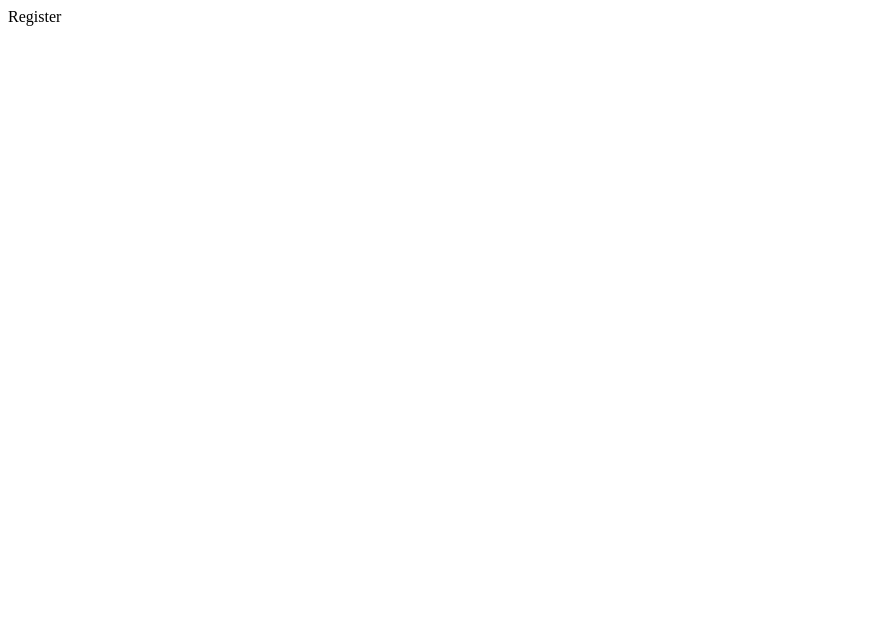
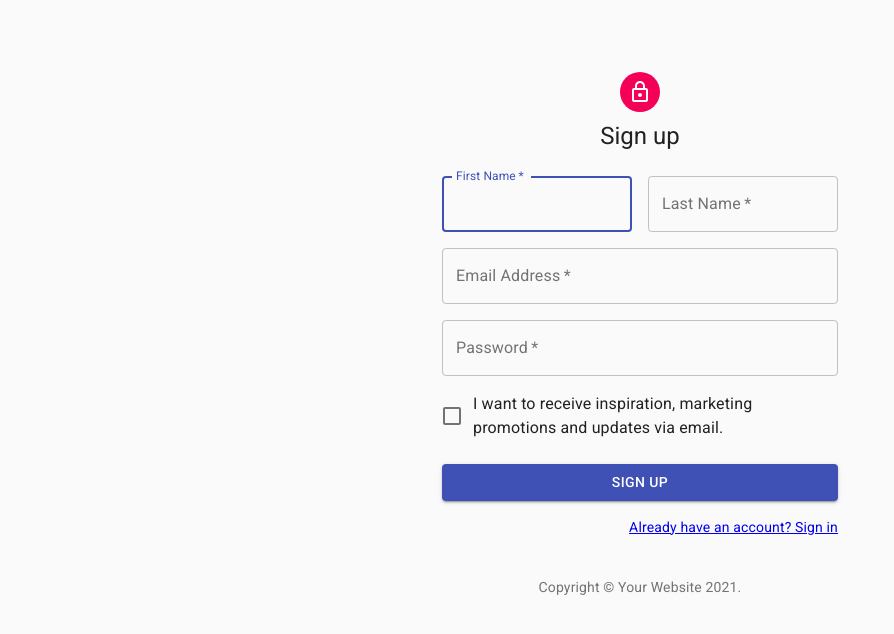
Before and after one commit to Codenity-team/condominium-fe, a React (Create React App) app: page /auth/register in a window 1280 px wide. Shown: the top 634 px of the page, without its empty margins (0-894 px from the left). Built offline with nearby package versions, Linux system fonts and the light colour scheme.

Commit message:
:construction: creation login and register screens

```diff
--- a/package.json
+++ b/package.json
@@ -4,6 +4,7 @@
   "private": true,
   "dependencies": {
     "@material-ui/core": "^4.11.3",
+    "@material-ui/icons": "^4.11.2",
     "@testing-library/jest-dom": "^5.11.4",
     "@testing-library/react": "^11.1.0",
     "@testing-library/user-event": "^12.1.10",
--- /dev/null
+++ b/src/components/Copyright.tsx
@@ -0,0 +1,15 @@
+import { Typography, Link } from '@material-ui/core'
+import React from 'react'
+
+export const Copyright = () => {
+    return (
+    <Typography variant="body2" color="textSecondary" align="center">
+      {'Copyright © '}
+      <Link color="inherit" href="https://material-ui.com/">
+        Your Website
+      </Link>{' '}
+      {new Date().getFullYear()}
+      {'.'}
+    </Typography>
+    )
+}
--- a/src/screens/auth/LoginScreen.tsx
+++ b/src/screens/auth/LoginScreen.tsx
@@ -1,9 +1,80 @@
 import React from 'react'
+import { Avatar, Button, Container, CssBaseline, FormControlLabel,
+    Grid, TextField, Typography, Link, Checkbox, Box  } from '@material-ui/core';
+import {LockOutlined } from '@material-ui/icons';
+import useStyleLogin from '../../styles/auth/LoginScreen-style';
+import { Copyright } from '../../components/Copyright';
+import { Link as LinkRoute} from 'react-router-dom';
+
 
 export const LoginScreen = () => {
+
+    const classes = useStyleLogin();
     return (
-        <div>
-            login
-        </div>
+        <Container component="main" maxWidth="xs">
+            <CssBaseline />
+            <div className={classes.paper}>
+                <Avatar className={classes.avatar}>
+                    <LockOutlined />
+                </Avatar>
+                <Typography component="h1" variant="h5">
+                    Sign in
+                </Typography>
+                <form className={classes.form} noValidate>
+                    <TextField
+                        variant="outlined"
+                        margin="normal"
+                        required
+                        fullWidth
+                        id="email"
+                        label="Email Address"
+                        name="email"
+                        autoComplete="email"
+                        autoFocus
+                    />
+                    <TextField
+                        variant="outlined"
+                        margin="normal"
+                        required
+                        fullWidth
+                        name="password"
+                        label="Password"
+                        type="password"
+                        id="password"
+                        autoComplete="current-password"
+                    />
+                    <FormControlLabel
+                        control={<Checkbox value="remember" color="primary" />}
+                        label="Remember me"
+                    />
+                    <Button
+                        type="submit"
+                        fullWidth
+                        variant="contained"
+                        color="primary"
+                        className={classes.submit}
+                    >
+                        Sign In
+                    </Button>
+                    <Grid container>
+                        <Grid item xs>
+                        <Link variant="body2">
+                            Forgot password?
+                        </Link>
+                        </Grid>
+                        <Grid item>
+                        <Link variant="body2">
+                            <LinkRoute to="/auth/register">
+                                {"Don't have an account? Sign Up"}
+                            </LinkRoute>
+                        </Link>
+                        </Grid>
+                    </Grid>
+                </form>
+            </div>
+            <Box mt={8}>
+                <Copyright />
+            </Box>
+        </Container>
     )
 }
--- a/src/screens/auth/RegisterScreen.tsx
+++ b/src/screens/auth/RegisterScreen.tsx
@@ -1,9 +1,102 @@
 import React from 'react'
+import { Avatar, Box, Button, Checkbox, Container, CssBaseline, Link, FormControlLabel, Grid, TextField, Typography }
+from '@material-ui/core';
+import { LockOutlined } from '@material-ui/icons';
+import { Link as LinkRoute} from 'react-router-dom';
+import useStylesRegister from '../../styles/auth/RegisterScreen-style'
+import { Copyright } from '../../components/Copyright';
 
 export const RegisterScreen = () => {
+
+    const classes = useStylesRegister();
     return (
-        <div>
-            Register
-        </div>
+        <Container component="main" maxWidth="xs">
+            <CssBaseline />
+            <div className={classes.paper}>
+            <Avatar className={classes.avatar}>
+                <LockOutlined />
+            </Avatar>
+            <Typography component="h1" variant="h5">
+                Sign up
+            </Typography>
+            <form className={classes.form} noValidate>
+                <Grid container spacing={2}>
+                <Grid item xs={12} sm={6}>
+                    <TextField
+                        autoComplete="fname"
+                        name="firstName"
+                        variant="outlined"
+                        required
+                        fullWidth
+                        id="firstName"
+                        label="First Name"
+                        autoFocus
+                    />
+                </Grid>
+                <Grid item xs={12} sm={6}>
+                    <TextField
+                        variant="outlined"
+                        required
+                        fullWidth
+                        id="lastName"
+                        label="Last Name"
+                        name="lastName"
+                        autoComplete="lname"
+                    />
+                </Grid>
+                <Grid item xs={12}>
+                    <TextField
+                        variant="outlined"
+                        required
+                        fullWidth
+                        id="email"
+                        label="Email Address"
+                        name="email"
+                        autoComplete="email"
+                    />
+                </Grid>
+                <Grid item xs={12}>
+                    <TextField
+                        variant="outlined"
+                        required
+                        fullWidth
+                        name="password"
+                        label="Password"
+                        type="password"
+                        id="password"
+                        autoComplete="current-password"
+                    />
+                </Grid>
+                <Grid item xs={12}>
+                    <FormControlLabel
+                    control={<Checkbox value="allowExtraEmails" color="primary" />}
+                    label="I want to receive inspiration, marketing promotions and updates via email."
+                    />
+                </Grid>
+                </Grid>
+                <Button
+                    type="submit"
+                    fullWidth
+                    variant="contained"
+                    color="primary"
+                    className={classes.submit}
+                >
+                Sign Up
+                </Button>
+                <Grid container justify="flex-end">
+                <Grid item>
+                    <Link variant="body2">
+                        <LinkRoute to="/auth/login">
+                            Already have an account? Sign in
+                        </LinkRoute>
+                    </Link>
+                </Grid>
+                </Grid>
+            </form>
+            </div>
+            <Box mt={5}>
+                <Copyright />
+            </Box>
+        </Container>
     )
 }
--- /dev/null
+++ b/src/styles/auth/LoginScreen-style.tsx
@@ -0,0 +1,21 @@
+import { makeStyles } from '@material-ui/core/styles';
+const useStyleLogin = makeStyles((theme) => ({
+    paper: {
+      marginTop: theme.spacing(8),
+      display: 'flex',
+      flexDirection: 'column',
+      alignItems: 'center',
+    },
+    avatar: {
+      margin: theme.spacing(1),
+      backgroundColor: theme.palette.secondary.main,
+    },
+    form: {
+      width: '100%',
+      marginTop: theme.spacing(1),
+    },
+    submit: {
+      margin: theme.spacing(3, 0, 2),
+    },
+}));
+export default useStyleLogin;
--- /dev/null
+++ b/src/styles/auth/RegisterScreen-style.tsx
@@ -0,0 +1,22 @@
+
+import { makeStyles } from '@material-ui/core/styles';
+const useStylesRegister = makeStyles((theme) => ({
+    paper: {
+      marginTop: theme.spacing(8),
+      display: 'flex',
+      flexDirection: 'column',
+      alignItems: 'center',
+    },
+    avatar: {
+      margin: theme.spacing(1),
+      backgroundColor: theme.palette.secondary.main,
+    },
+    form: {
+      width: '100%', // Fix IE 11 issue.
+      marginTop: theme.spacing(3),
+    },
+    submit: {
+      margin: theme.spacing(3, 0, 2),
+    },
+}));
+export default useStylesRegister;
```
Also changed, not shown: 1 other file (tests, documents, lock files or other folders).
